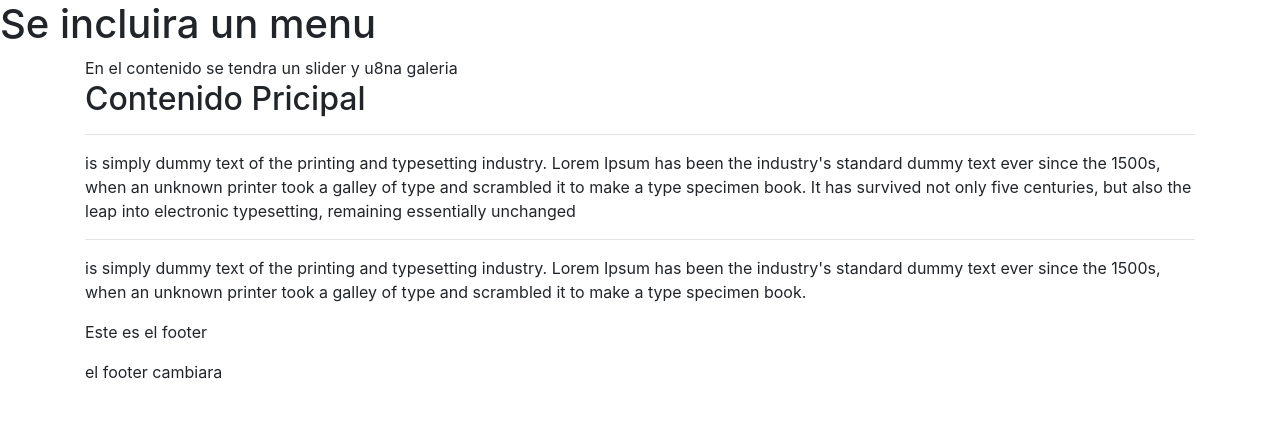
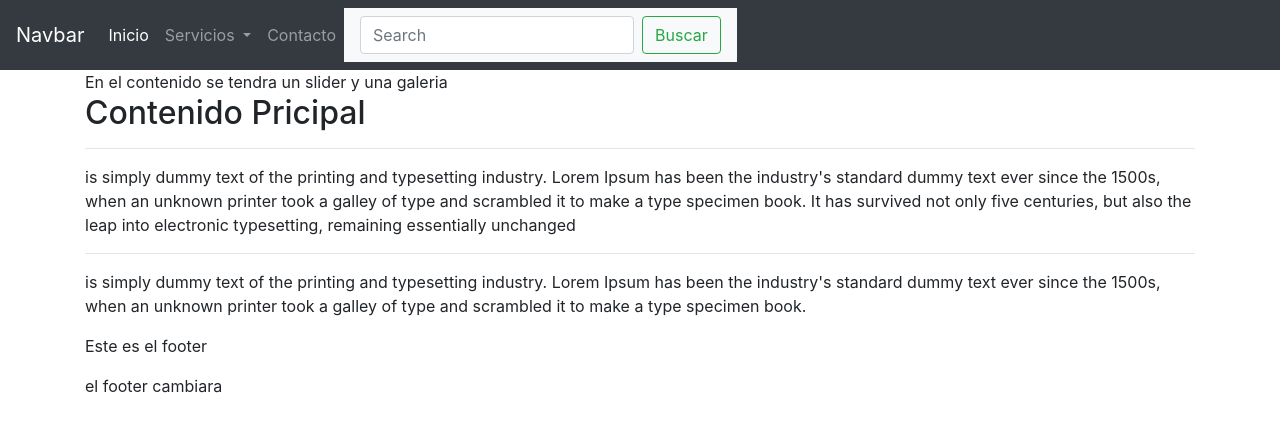
Before and after one commit to LuzRocha/colaboraluz, a plain HTML site: page index.html in a window 1280 px wide. Drawn offline with nearby package versions, Linux system fonts and the light colour scheme.

Commit message:
crea navbar

```diff
--- a/index.html
+++ b/index.html
@@ -9,10 +9,45 @@
  </head>
  <body>
     <header>
-         <h1>Se incluira un menu</h1>
+         <nav class="navbar navbar-expand-lg navbar-dark bg-dark">
+  <a class="navbar-brand" href="#">Navbar</a>
+  <button class="navbar-toggler" type="button" data-toggle="collapse" data-target="#navbarNavDropdown" aria-controls="navbarNavDropdown" aria-expanded="false" aria-label="Toggle navigation">
+    <span class="navbar-toggler-icon"></span>
+  </button>
+  <div class="collapse navbar-collapse" id="navbarNavDropdown">
+    <ul class="navbar-nav">
+      <li class="nav-item active">
+        <a class="nav-link" href="#">Inicio <span class="sr-only">(current)</span></a>
+      </li>
+
+
+      </li>
+      <li class="nav-item dropdown">
+        <a class="nav-link dropdown-toggle" href="#" id="navbarDropdownMenuLink" role="button" data-toggle="dropdown" aria-haspopup="true" aria-expanded="false">
+        Servicios
+        </a>
+        <div class="dropdown-menu" aria-labelledby="navbarDropdownMenuLink">
+          <a class="dropdown-item" href="#">Desarrollo web</a>
+          <a class="dropdown-item" href="#">Desarrollo movil</a>
+          <a class="dropdown-item" href="#">Redes</a>
+        </div>
+      </li>
+        <li class="nav-item">
+        <a class="nav-link" href="#">Contacto</a>
+      </li>
+    </ul>
+    <nav class="navbar navbar-light bg-light">
+  <form class="form-inline">
+    <input class="form-control mr-sm-2" type="search" placeholder="Search" aria-label="Buscar">
+    <button class="btn btn-outline-success my-2 my-sm-0" type="submit">Buscar</button>
+  </form>
+</nav>
+  </div>
+</nav>
+
     </header>
     <main class="container">
-        En el contenido se tendra un slider y u8na galeria
+        En el contenido se tendra un slider y una galeria
          <h2>Contenido Pricipal</h2>
          <hr>
          <p>is simply dummy text of the printing and typesetting industry.
```
Also changed, not shown: img/1.jpg (added), img/2.jpg (added), img/3.jpg (added), img/4.jpg (added), img/5.jpg (added), img/6.jpg (added), img/7.jpg (added), img/8.jpg (added), img/download.jpg (added), img/s1.jpg (added), img/s2.jpg (added), img/s3.jpg (added), img/trump2.jpg (deleted), img/trump3.jpg (deleted), 4 more files.
